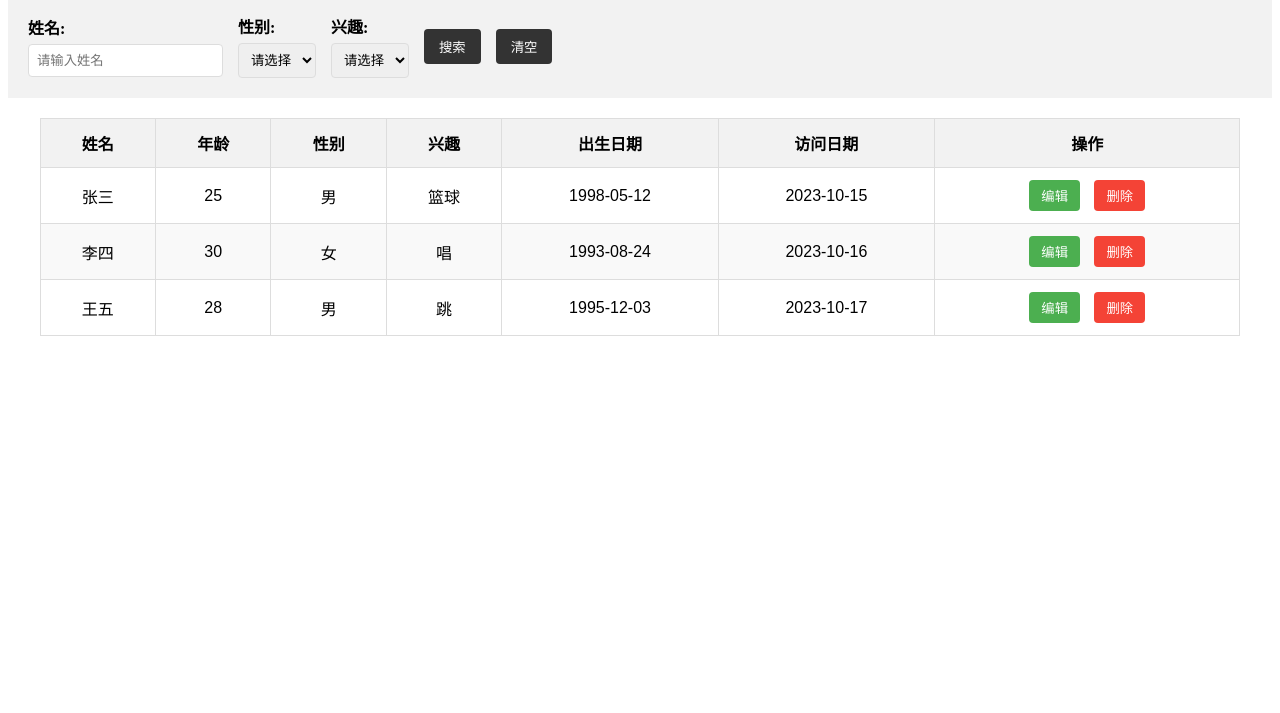
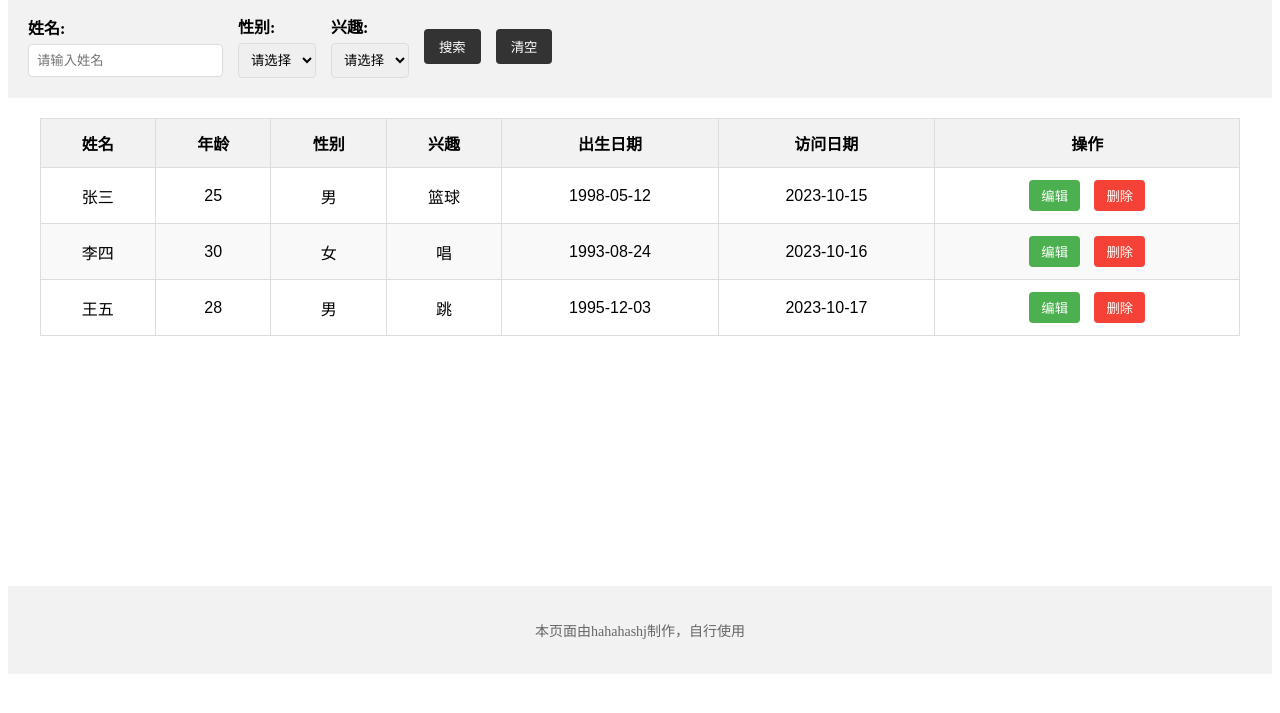
Before and after one commit to hahahashj/hahahashj, a plain HTML site: page index.html in a window 1280 px wide. Shown: the part 77-790 px from the top of the page. Drawn offline with Linux system fonts and the light colour scheme.

Commit message:
Update index.html

```diff
--- a/index.html
+++ b/index.html
@@ -128,6 +128,16 @@
         .delete-btn:hover {
             background-color: #da190b;
         }
+
+        /* 添加版权声明样式 */
+        .footer {
+            text-align: center;
+            padding: 20px;
+            margin-top: 250px;
+            background-color: #f2f2f2;
+            color: #666;
+            font-size: 14px;
+        }
     </style>
 </head>
 
@@ -222,5 +232,10 @@
             </tr>
         </tbody>
     </table>
+
+    <!-- 添加版权声明 -->
+    <div class="footer">
+        <p>本页面由hahahashj制作，自行使用</p>
+    </div>
 </body>
 </html>
```
